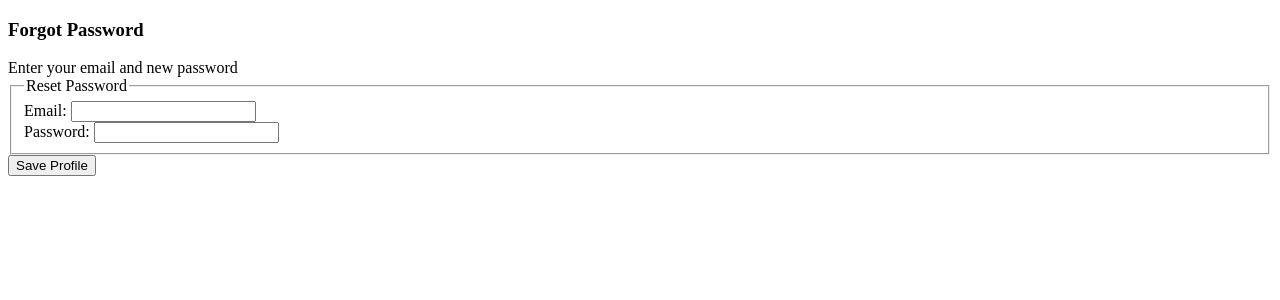
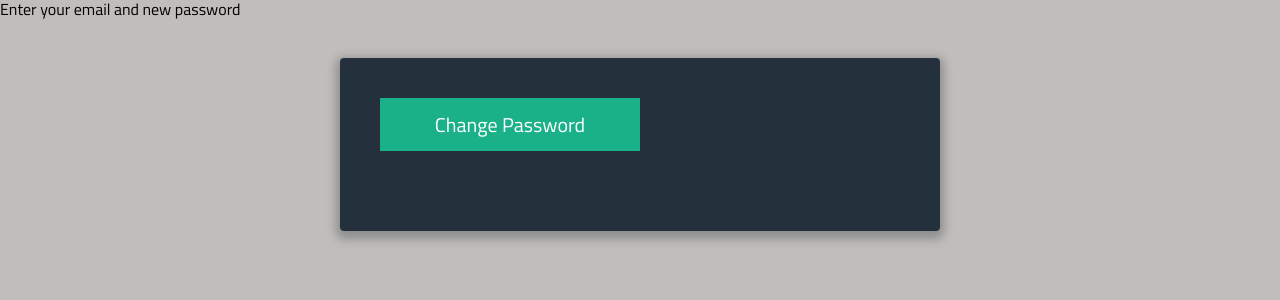
Before and after one commit to avinash-startupwala/check7, a PHP site: page /forgotpassword.php in a window 1280 px wide. Shown: the top 300 px of the page. Run offline with PHP 8.4, Linux system fonts and the light colour scheme; some libraries are stand-ins or nearby versions.

Commit message:
Update forgotpassword.php

```diff
--- a/forgotpassword.php
+++ b/forgotpassword.php
@@ -1,11 +1,18 @@
 <!DOCTYPE html>
+<html >
 <head>
-  <title>Forgot Password</title>
+  <meta charset="UTF-8">
+  <title>Sign-Up Form</title>
+  <link href='https://fonts.googleapis.com/css?family=Titillium+Web:400,300,600' rel='stylesheet' type='text/css'>
+  <link rel="stylesheet" href="https://cdnjs.cloudflare.com/ajax/libs/normalize/5.0.0/normalize.min.css">
+
+
+      <link rel="stylesheet" href="css/style.css">
+
 
 </head>
+
 <body>
-  <h3>Forgot Password</h3>
-
 <?php
 require_once("heroku_postgres_database.php");
 
@@ -34,21 +41,47 @@ else {
   echo "Enter your email and new password";
 }
 ?>
+  <div class="form">
 
-  <form enctype="multipart/form-data" method="post" action="<?php echo $_SERVER['PHP_SELF']; ?>">
-    <input type="hidden" name="MAX_FILE_SIZE" value="<?php echo MM_MAXFILESIZE; ?>" />
-    <fieldset>
-      <legend>Reset Password</legend>
-      <label for="email">Email:</label>
-      <input type="text" id="email" name="email" value="<?php if (!empty($first_name)) echo $first_name; ?>" /><br />
-      <label for="password">Password:</label>
-      <input type="password" id="password" name="password" value="<?php if (!empty($last_name)) echo $last_name; ?>" /><br />
+      <ul class="tab-group">
+
+        <li class="tab active"><a href="#login">Change Password</a></li>
+      </ul>
+
+      <div class="tab-content">
+
+  <div id="login">
+          <h1>Welcome Back!</h1>
+
+          <form action="https://startupwala.herokuapp.com/forgotpassword.php" method="post">
+
+            <div class="field-wrap">
+            <label>
+              Email Address<span class="req">*</span>
+            </label>
+            <input type="email"required autocomplete="off"/>
+          </div>
+
+          <div class="field-wrap">
+            <label>
+              Password<span class="req">*</span>
+            </label>
+            <input type="password"required autocomplete="off"/>
+          </div>
+
+          <p class="forgot"><a href="a.php">Forgot Password?</a></p>
+
+          <button class="button button-block"/>Log In</button>
+
+          </form>
+
+        </div>
 
 
+</div> <!-- /form -->
+  <script src='https://cdnjs.cloudflare.com/ajax/libs/jquery/2.1.3/jquery.min.js'></script>
 
+    <script src="js/index.js"></script>
 
-    </fieldset>
-    <input type="submit" value="Save Profile" name="submit" />
-  </form>
 </body>
 </html>
```
